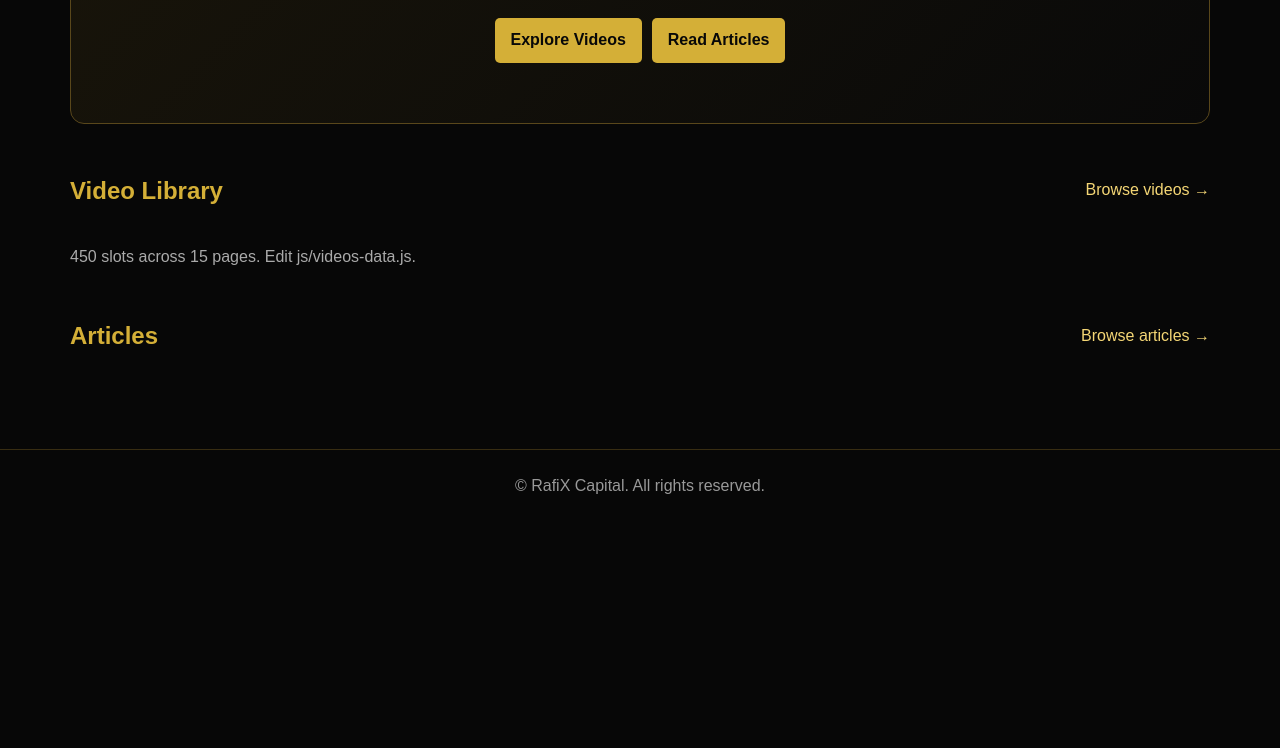
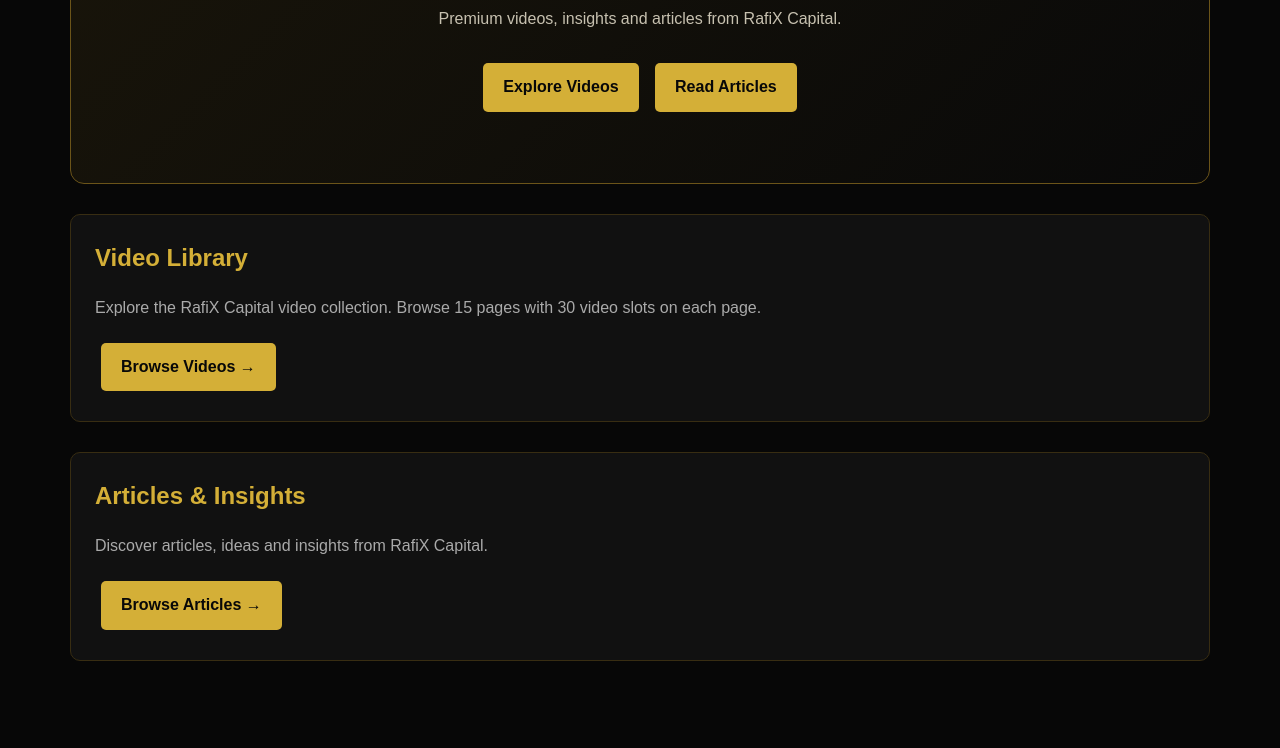
Before and after one commit to rafiqulislam132000s/rafixcapital-website, a plain HTML site: page index.html in a window 1280 px wide. Shown: the part 280-1028 px from the top of the page. Before the commit the page ends 803 px from the top, so only its background shows below. Drawn offline with Linux system fonts and the light colour scheme; files that its build step writes are made by us from their sources.

Commit message:
Update index.html

```diff
--- a/index.html
+++ b/index.html
@@ -1 +1,165 @@
-<!doctype html><html lang="en"><head><meta charset="utf-8"><meta name="viewport" content="width=device-width,initial-scale=1"><title>RafiX Capital</title><link rel="stylesheet" href="css/style.css"></head><body><header><div class="nav"><a class="brand" href="index.html">RAFIX CAPITAL</a><nav data-site-nav></nav></div></header><main><section class="hero"><h1>Think Bigger. Build <span class="gold">Capital.</span></h1><p>Premium videos, insights and articles from RafiX Capital.</p><a class="btn" href="video-page-1.html">Explore Videos</a><a class="btn" href="article-page-1.html">Read Articles</a></section><div class="section-head"><h2>Video Library</h2><a href="video-page-1.html">Browse videos →</a></div><p class="muted">450 slots across 15 pages. Edit js/videos-data.js.</p><div class="section-head"><h2>Articles</h2><a href="article-page-1.html">Browse articles →</a></div></main><footer>© <span data-year></span> RafiX Capital. All rights reserved.</footer><script src="js/common.js"></script></body></html>
+
+<!DOCTYPE html>
+<html lang="en">
+<head>
+  <meta charset="UTF-8">
+  <meta name="viewport" content="width=device-width, initial-scale=1.0">
+
+  <title>RafiX Capital | Think Bigger. Build Capital.</title>
+  <meta name="description" content="Explore premium videos, financial insights, and articles from RafiX Capital.">
+
+  <meta name="theme-color" content="#070707">
+
+  <!-- Main stylesheet -->
+  <link rel="stylesheet" href="style.css">
+
+  <style>
+    body {
+      background: #070707;
+      color: #f5f2e8;
+      font-family: Arial, sans-serif;
+      margin: 0;
+    }
+
+    .hero {
+      margin: 25px auto;
+      padding: 65px 20px;
+      text-align: center;
+      border: 1px solid #6b5419;
+      border-radius: 14px;
+      background: linear-gradient(135deg, #19150a, #090909);
+    }
+
+    .hero h1 {
+      font-size: clamp(2rem, 6vw, 3.5rem);
+      margin-bottom: 15px;
+    }
+
+    .gold {
+      color: #d4af37;
+    }
+
+    .hero p {
+      color: #c7c1b0;
+      margin-bottom: 25px;
+    }
+
+    .btn {
+      display: inline-block;
+      margin: 6px;
+      padding: 12px 20px;
+      border-radius: 5px;
+      background: #d4af37;
+      color: #080808;
+      font-weight: bold;
+      text-decoration: none;
+    }
+
+    .btn:hover {
+      background: #f4d675;
+    }
+
+    .home-section {
+      margin: 30px 0;
+      padding: 24px;
+      border: 1px solid #382d12;
+      border-radius: 10px;
+      background: #111;
+    }
+
+    .home-section h2 {
+      color: #d4af37;
+      margin-top: 0;
+    }
+
+    .home-section p {
+      color: #aaa;
+    }
+
+    .home-section a:not(.btn) {
+      color: #f4d675;
+      text-decoration: none;
+    }
+
+    @media (max-width: 550px) {
+      .hero {
+        padding: 40px 14px;
+      }
+
+      .home-section {
+        padding: 18px;
+      }
+    }
+  </style>
+</head>
+
+<body>
+
+  <header>
+    <div class="nav">
+      <a class="brand" href="index.html">RAFIX CAPITAL</a>
+
+      <nav data-site-nav>
+        <a href="index.html">Home</a>
+        <a href="video-page-1.html">Videos</a>
+        <a href="article-page-1.html">Articles</a>
+      </nav>
+    </div>
+  </header>
+
+  <main>
+    <section class="hero">
+      <h1>
+        Think Bigger. Build
+        <span class="gold">Capital.</span>
+      </h1>
+
+      <p>
+        Premium videos, insights and articles from RafiX Capital.
+      </p>
+
+      <a class="btn" href="video-page-1.html">
+        Explore Videos
+      </a>
+
+      <a class="btn" href="article-page-1.html">
+        Read Articles
+      </a>
+    </section>
+
+    <section class="home-section">
+      <h2>Video Library</h2>
+
+      <p>
+        Explore the RafiX Capital video collection.
+        Browse 15 pages with 30 video slots on each page.
+      </p>
+
+      <a class="btn" href="video-page-1.html">
+        Browse Videos →
+      </a>
+    </section>
+
+    <section class="home-section">
+      <h2>Articles & Insights</h2>
+
+      <p>
+        Discover articles, ideas and insights from RafiX Capital.
+      </p>
+
+      <a class="btn" href="article-page-1.html">
+        Browse Articles →
+      </a>
+    </section>
+  </main>
+
+  <footer>
+    © <span data-year>2026</span> RafiX Capital.
+    All rights reserved.
+  </footer>
+
+  <!-- Main JavaScript -->
+  <script src="common.js"></script>
+
+</body>
+</html>
```
